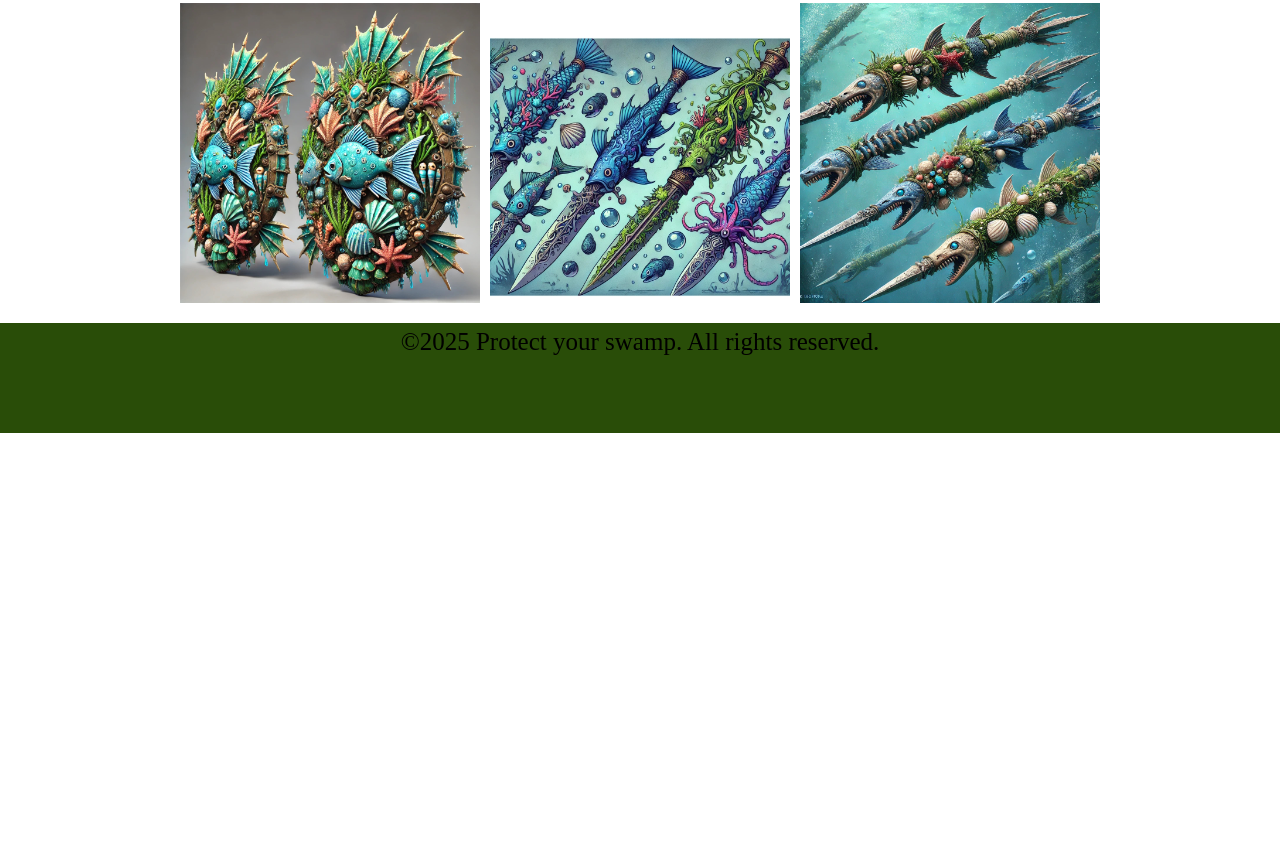
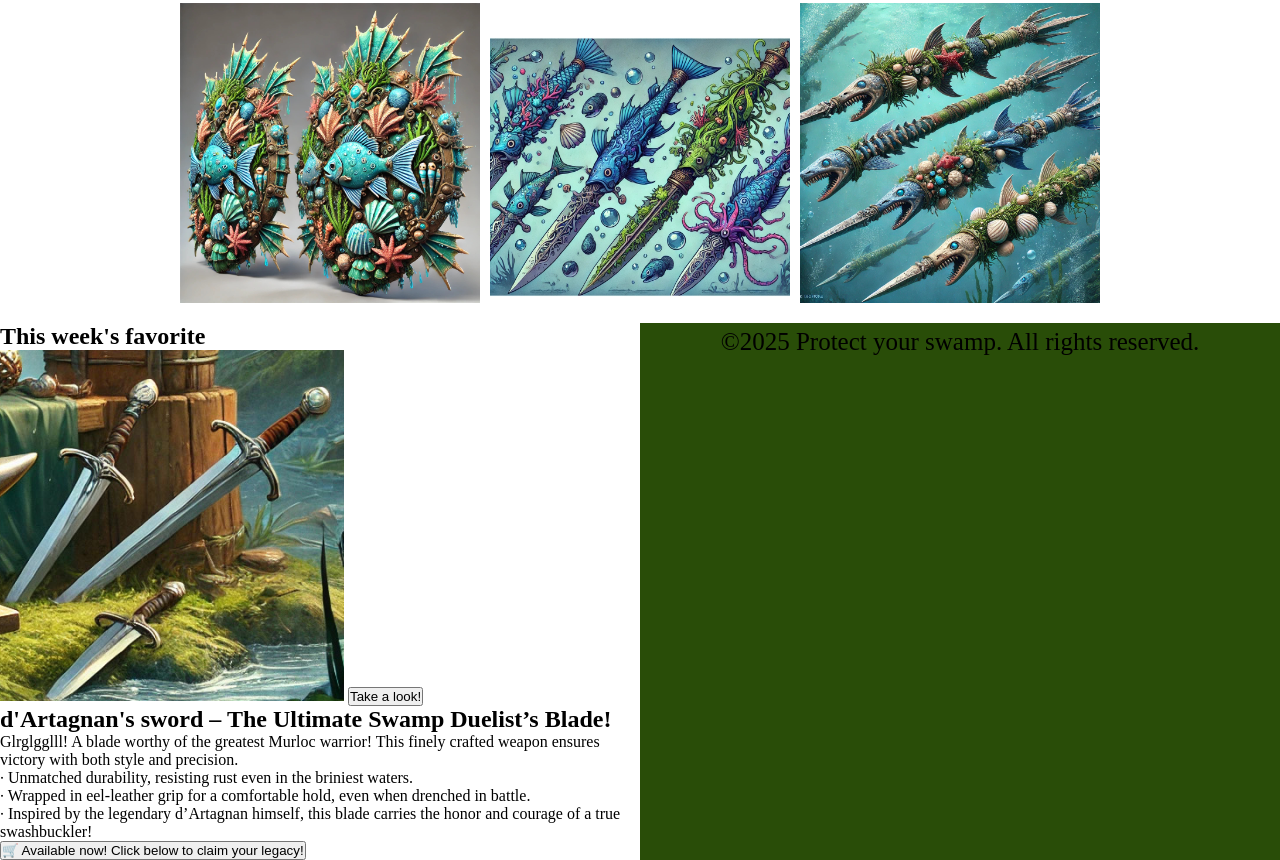
Before and after one commit to eanghel304/Murloc-weaponry, a plain HTML site: page index.html in a window 1280 px wide. Shown: the part 919-1779 px from the top of the page. Before the commit the page ends 1352 px from the top, so only its background shows below. Drawn offline with Linux system fonts and the light colour scheme.

Commit message:
Update index.html

```diff
--- a/index.html
+++ b/index.html
@@ -60,7 +60,7 @@
         .item button {position: absolute;top: 0;left: 0;background-color: rgba(0, 0, 0, 0.7);font-family: "f Frog Toad";color: rgb(12, 243, 12);border: none;font-size: 1.2rem;cursor: pointer;opacity: 0;transition: opacity 0.3s ease-in-out;}
         .item:hover button {opacity: 1;}
 
-
+        #marketing {display: grid;grid-template-columns: 1fr 1fr;}
 
 
         footer {background-color: rgb(41, 77, 8);color: #000000;text-align: center;padding: 5px 0;position: static;width: 100%;margin-top: 0px;
@@ -109,9 +109,19 @@
         </div>
     </div>
     <div id="marketing">
-        <div id="productpresentation"> </div>
-        <div id="product description"> </div>
-        <div id="buyhere"></div>
+        <div id="product-presentation">
+            <h2>This week's favorite</h2>
+                    <img src="Sword1.png">
+                    <button>Take a look!</button>
+         <div id="product-description"><h2> d'Artagnan's sword – The Ultimate Swamp Duelist’s Blade!</h2>
+                    <p>Glrglgglll! A blade worthy of the greatest Murloc warrior! This finely
+              crafted weapon ensures victory with both style and precision.<br>
+
+              ∙ Unmatched durability, resisting rust even in the briniest waters. <br>
+               ∙ Wrapped in eel-leather grip for a comfortable hold, even when drenched in battle.<br>
+                 ∙ Inspired by the legendary d’Artagnan himself, this blade carries the honor and courage of a true swashbuckler!<br></p>
+            <button>🛒 Available now! Click below to claim your legacy!</button>
+        </div>
     </div>
 
 
```
